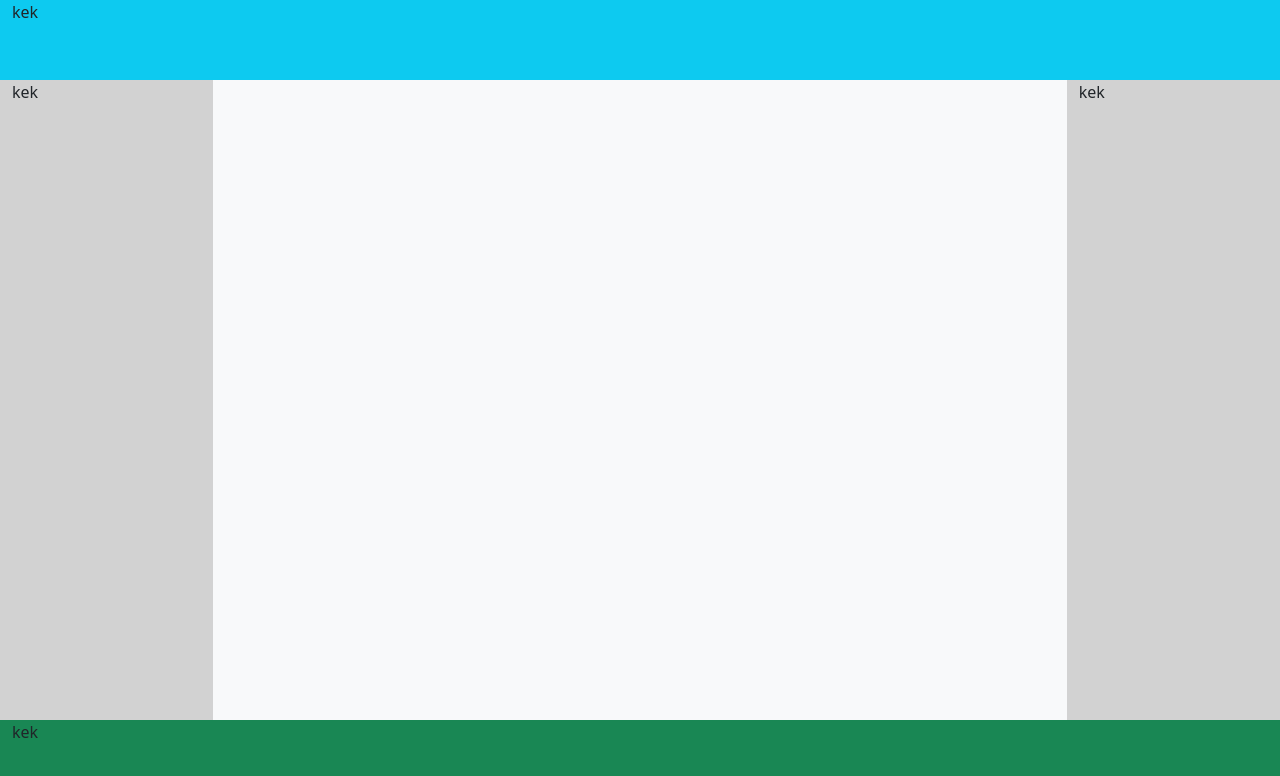
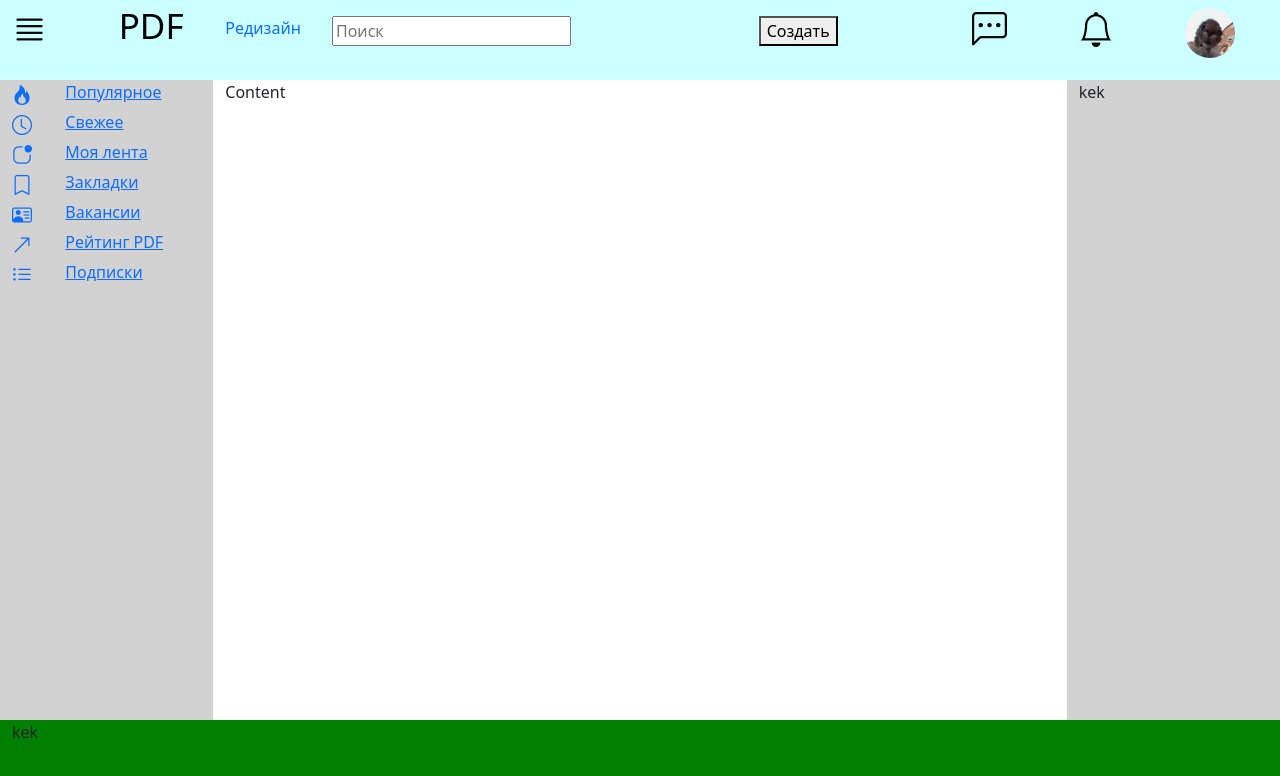
Before and after one commit to atmosphere1337/react_pages, a React (Create React App) app: page /pdf in a window 1280 px wide. Shown: the top 776 px of the page. Built offline with nearby package versions, Linux system fonts and the light colour scheme.

Commit message:
pdf header+left_sidebar sketch

```diff
--- a/package.json
+++ b/package.json
@@ -12,6 +12,7 @@
     "react-dom": "^18.2.0",
     "react-router-dom": "^6.14.0",
     "react-scripts": "5.0.1",
+    "styled-components": "^6.0.1",
     "web-vitals": "^2.1.4"
   },
   "scripts": {
--- a/src/components/pdf/Content.js
+++ b/src/components/pdf/Content.js
@@ -1,8 +1,13 @@
-function Content({hght="60%"})
+import styled from 'styled-components';
+function Content({hght="80%"})
 {
+    const Style = styled.div`
+        overflow-y: scroll;
+        height: ${hght};
+        background-color: white;
+    `;
     return(
-        <div class="col-8 bg-light" style={{overflowY:"scroll", height:hght}}>
-        </div>
+        <Style className="col-8">Content </Style>
     );
 }
 export default Content;
--- a/src/components/pdf/Footer.js
+++ b/src/components/pdf/Footer.js
@@ -1,7 +1,12 @@
-function Footer({hght="30%"})
+import styled from 'styled-components';
+function Footer({hght="100%"})
 {
+    const Style = styled.div`
+        height: ${hght};
+        background-color: green;
+    `;
     return(
-        <div class="col-12 bg-success" style={{height: hght}}>kek</div>
+        <Style className="col-12">kek</Style>
     );
 }
 export default Footer;
--- a/src/components/pdf/Header.js
+++ b/src/components/pdf/Header.js
@@ -1,7 +1,86 @@
+import styled from 'styled-components';
+import cat from "./cat.png";
+   /*
+        <i class="bi bi-bell-fill text-danger" style={{fontSize: "40px"}}></i>
+        <i class="bi bi-arrow-repeat" style={{fontSize: "40px", color: "green"}}></i>
+    */
+function Icon({cool="col-1 py-1", print="bi bi-bell"})
+{
+    return(
+        <div class={cool}>
+            <a href="" >
+                <i class={print} style={{fontSize: "35px", color: "black"}}></i>
+            </a>
+        </div>
+    );
+}
+function Note({cool="col-1"})
+{
+    return(
+        <div class={cool}>
+            <a href="" style={{fontSize: "35px", textDecoration: "none", color: "black"}}>
+                PDF
+            </a>
+        </div>
+    );
+}
+function Redesign({cool="col-1 py-3"})
+{
+    return (
+        <div class={cool}>
+            <a href="" style={{textDecoration: "none"}}>
+                Редизайн
+            </a>
+        </div>
+    );
+}
+function Search({cool="col-4 py-3"})
+{
+    return(
+        <div class={cool}>
+            <input placeholder='Поиск'></input>
+        </div>
+    );
+}
+function Createbutton({cool="col-2 py-3"})
+{
+    return(
+        <div class={cool}>
+            <a href="">
+                <button>Создать</button>
+            </a>
+        </div>
+    );
+}
+function Profile({cool="col-1"})
+{
+    return(
+        <div class={cool}>
+            <a href="">
+                <img src={cat}  style={{height: "80%", width: "60%", borderRadius: "50%", marginTop: "10%"}}/>
+            </a>
+        </div>
+    );
+}
 function Header({hght="10%"})
 {
+    const Style = styled.div`
+        height: ${hght};
+        background-color: rgb(204, 255, 255)
+    `;
     return(
-        <div class="col-12 bg-info" style={{height: hght}}>kek</div>
+        <Style className="col-12">
+            <div class="row">
+                <Icon  print="bi bi-justify"/>
+                <Note  />
+                <Redesign  />
+                <Search  />
+                <Createbutton />
+                <Icon  print="bi bi-chat-left-dots" />
+                <Icon  print="bi bi-bell"/>
+                <Profile  />
+            </div>
+        </Style>
     );
 }
 export default Header;
--- a/src/components/pdf/Sidebar_left.js
+++ b/src/components/pdf/Sidebar_left.js
@@ -1,11 +1,37 @@
-function Sidebar_left({hght="60%"})
+import styled from "styled-components";
+   /*
+        <i class="bi bi-bell-fill text-danger" style={{fontSize: "40px"}}></i>
+        <i class="bi bi-arrow-repeat" style={{fontSize: "40px", color: "green"}}></i>
+    */
+function List({name, pic})
 {
-    const style = {
-        height:hght,
-        backgroundColor: "rgb(210, 210, 210)"
-    };
     return(
-        <div class="col-2" style={style}>kek</div>
+            <a href="">
+                <div class="row">
+                    <div class="col-3">
+                        <i class={pic} style={{fontSize: "20px"}}></i>
+                    </div>
+                    <div class="col-9">{name}</div>
+                </div>
+            </a>
+    );
+}
+function Sidebar_left({hght="80%"})
+{
+    const Style = styled.div`
+        height : ${hght};
+        background-color: rgb(210, 210, 210);
+    `;
+    return(
+        <Style className="col-2">
+            <List name="Популярное" pic="bi bi-fire"/>
+            <List name="Свежее" pic="bi bi-clock"/>
+            <List name="Моя лента" pic="bi bi-app-indicator"/>
+            <List name="Закладки" pic="bi bi-bookmark"/>
+            <List name="Вакансии" pic="bi bi-person-vcard"/>
+            <List name="Рейтинг PDF" pic="bi bi-arrow-up-right"/>
+            <List name="Подписки" pic="bi bi-list-ul"/>
+        </Style>
     );
 }
 export default Sidebar_left;
--- a/src/components/pdf/Sidebar_right.js
+++ b/src/components/pdf/Sidebar_right.js
@@ -1,12 +1,14 @@
-function Sidebar_right({hght="60%"})
+import styled from "styled-components";
+function Sidebar_right({hght="80%"})
 {
-    const style={
-        height: hght,
-        backgroundColor: "rgb(210, 210, 210)"
-    };
+
+    const Style= styled.div`
+        height: ${hght};
+        background-color: rgb(210, 210, 210);
+    `;
 
     return(
-        <div class="col-2" style={style}>kek</div>
+        <Style className ="col-2">kek</Style>
     );
 }
 export default Sidebar_right;
```
Also changed, not shown: src/components/pdf/cat.png (added), 1 other file (tests, documents, lock files or other folders).
